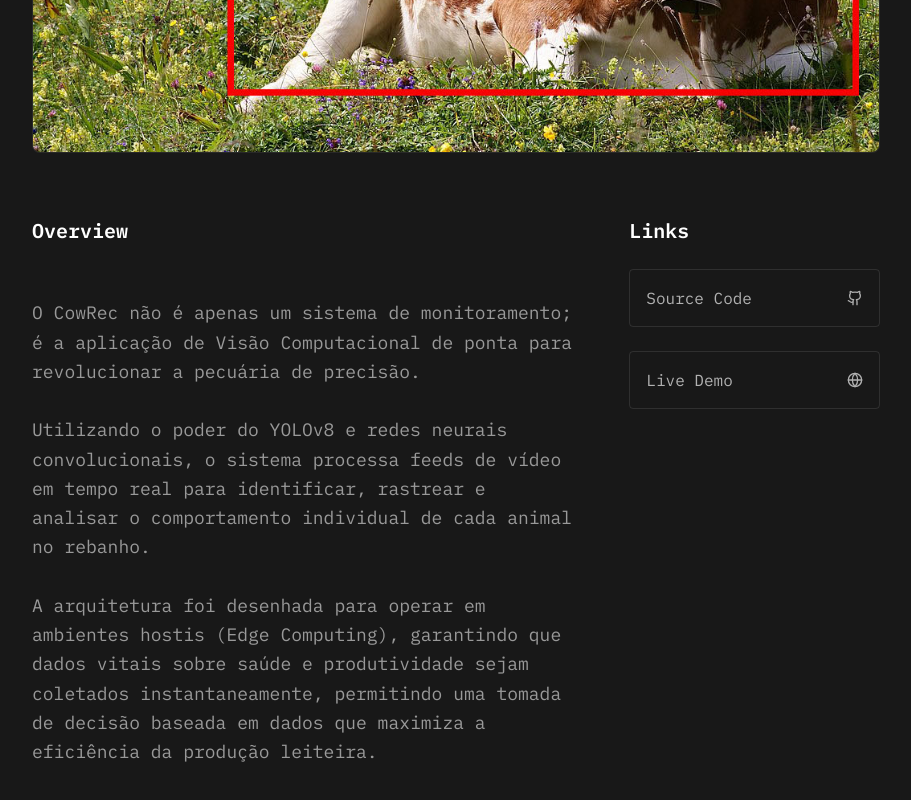
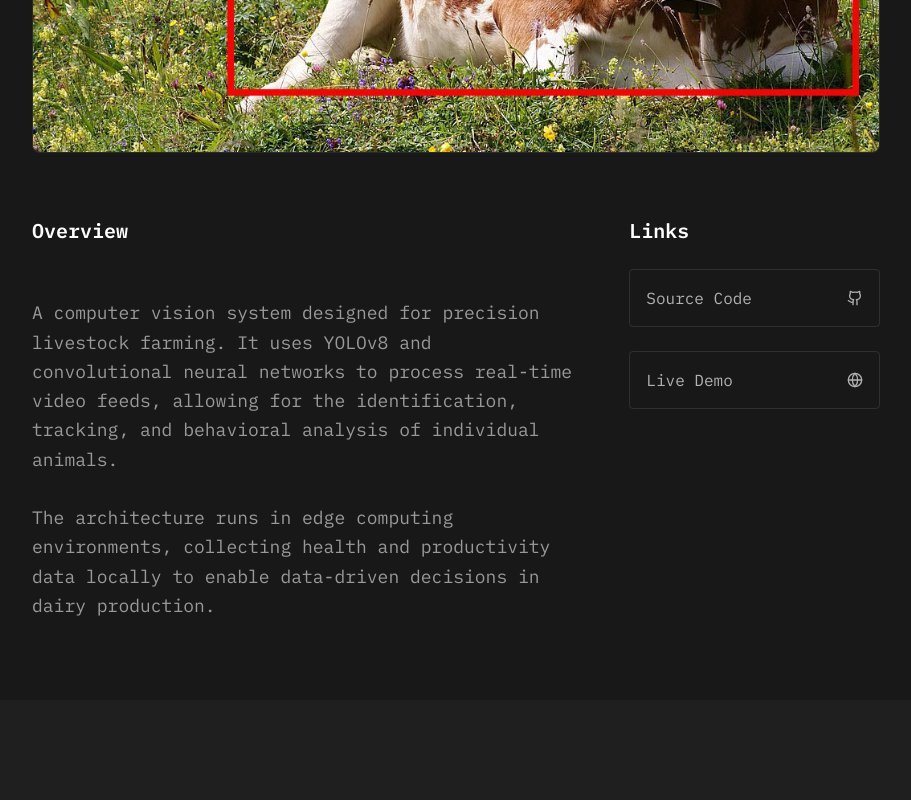
Before and after one commit to PontoPe/PortfolioWebsite, a Next.js app in the folder portfolio/: page /work/cowrec in a window 1280 px wide. Shown: the part 662-1462 px from the top of the page, without its empty margins (184-1095 px from the left). After the commit the page ends 1362 px from the top, so only its background shows below. Built offline with nearby package versions, Linux system fonts and the light colour scheme.

Commit message:
docker-tracker project addition

```diff
--- a/portfolio/app/page.tsx
+++ b/portfolio/app/page.tsx
@@ -478,7 +478,7 @@ export default function Home() {
   const [time, setTime] = useState("");
   const [activeSection, setActiveSection] = useState("hero");
 
-  const lines = Array.from({ length: 310 }, (_, i) => i + 1);
+  const lines = Array.from({ length: 315 }, (_, i) => i + 1);
 
   const stackData = [
     { name: "Python", percent: "87%", icon: "/stack/python.png" },
@@ -645,6 +645,9 @@ export default function Home() {
                             <ProjectCard title="CowRec" slug="cowrec" status="Live" subtitle="Computer Vision backend for livestock tracking">
                                 <Image src="/projects/cow1.jpeg" alt="CowRec Project" fill className="object-cover" />
                             </ProjectCard>
+                            <ProjectCard title="Docker Email Tracker" slug="docker-tracker" status="MIT License" subtitle="a Docker project that tracks email opens and clicks using FastAPI, Redis and PostgreSQL">
+                                <Image src="/projects/docker-tracker.png" alt="Docker Email Tracker Project" fill className="object-cover" />
+                            </ProjectCard>
                             <ProjectCard title="Hyundai Backend" slug="hyundai" subtitle="Enterprise scalable API architecture">
                                 <Image src="/projects/hyundai.png" alt="Hyundai Project" fill className="object-cover" />
                             </ProjectCard>
@@ -656,9 +659,6 @@ export default function Home() {
                             </ProjectCard>
                             <ProjectCard title="OlaMundo!" slug="olamundo" subtitle="Educational platform backend">
                                 <Image src="/projects/olamundo.png" alt="OlaMundo Project" fill className="object-cover" />
-                            </ProjectCard>
-                            <ProjectCard title="Portfolio Website" slug="portfolio" subtitle="Next.js & Tailwind Personal Site">
-                                <Image src="/projects/portfolio.png" alt="Portfolio Project" fill className="object-cover" />
                             </ProjectCard>
                         </div>
                     </section>
--- a/portfolio/app/work/[slug]/page.tsx
+++ b/portfolio/app/work/[slug]/page.tsx
@@ -21,27 +21,36 @@ const projectsData: Record<string, Project> = {
     category: "Computer Vision / AI",
     date: "2024",
     description: `
-      O CowRec não é apenas um sistema de monitoramento; é a aplicação de Visão Computacional de ponta para revolucionar a pecuária de precisão.
+      A computer vision system designed for precision livestock farming. It uses YOLOv8 and convolutional neural networks to process real-time video feeds, allowing for the identification, tracking, and behavioral analysis of individual animals.
 
-      Utilizando o poder do YOLOv8 e redes neurais convolucionais, o sistema processa feeds de vídeo em tempo real para identificar, rastrear e analisar o comportamento individual de cada animal no rebanho.
-
-      A arquitetura foi desenhada para operar em ambientes hostis (Edge Computing), garantindo que dados vitais sobre saúde e produtividade sejam coletados instantaneamente, permitindo uma tomada de decisão baseada em dados que maximiza a eficiência da produção leiteira.
+      The architecture runs in edge computing environments, collecting health and productivity data locally to enable data-driven decisions in dairy production.
     `,
     stack: ["Python", "YOLOv8", "OpenCV", "FastAPI", "Docker"],
     image: "/projects/cow1.jpeg",
     github: "https://github.com/PontoPe/CowRec",
     demo: "https://cowrec.com",
   },
+  "docker-tracker": {
+    title: "Docker Email Tracker",
+    category: "Docker / Backend / FastAPI / DevOps",
+    date: "2026",
+    description: `
+      An independent pixel tracking system for monitoring email engagement. It captures "email open" metrics by serving a 1x1 transparent image that triggers a backend event when loaded by a client.
+
+      The infrastructure uses Docker Compose to orchestrate three services: FastAPI for logic, Redis for high-performance counting, and PostgreSQL for persistent logging. Key features include isolated networks for security, persistent volumes for data integrity, and custom healthchecks to manage service startup order.
+    `,
+    stack: ["Python", "FastAPI", "uvicorn", "HTML", "PostgreSQL", "Redis"],
+    image: "/projects/docker-tracker.png",
+    demo: "https://github.com/PontoPe/docker-email-read-status.git",
+  },
   "hyundai": {
     title: "Hyundai Process Manager",
     category: "Enterprise Automation",
     date: "2023",
     description: `
-      Uma solução de orquestração de processos massiva, desenvolvida para eliminar gargalos operacionais em uma das maiores montadoras do mundo.
+      A process orchestration system built for automotive manufacturing operations. It acts as a central logic unit, automating decisions ranging from predictive parts inventory for vehicle assembly to dynamic staff allocation on the production line.
 
-      Este sistema atua como o "cérebro digital" da fábrica, automatizando decisões complexas de ponta a ponta: desde o cálculo preditivo de estoque de peças para a montagem de um veículo específico até a alocação dinâmica de engenheiros e técnicos na linha de produção.
-
-      Além do chão de fábrica, a arquitetura se estende aos processos administrativos, gerindo fluxos de contratação e desligamento com a mesma precisão cirúrgica aplicada à montagem de automóveis, resultando em uma redução drástica de desperdício e tempo ocioso.
+      The system also manages administrative workflows, such as hiring and termination processes, standardizing operations to reduce downtime and resource waste.
     `,
     stack: ["Java", "Spring Boot", "AWS", "PostgreSQL"],
     image: "/projects/hyundai.png",
@@ -51,11 +60,9 @@ const projectsData: Record<string, Project> = {
     category: "Data Engineering",
     date: "2023",
     description: `
-      Em operações de escala global, milissegundos importam. Este projeto consistiu na arquitetura de um pipeline de dados de altíssimo throughput, capaz de ingerir e processar terabytes de informações de produção em tempo real.
+      A high-throughput data pipeline architecture designed to ingest and process production metrics in real-time.
 
-      Utilizando Apache Kafka como espinha dorsal, o sistema desacopla a produção da análise, garantindo que nenhum dado crítico seja perdido, mesmo sob picos extremos de carga.
-
-      O resultado é um Data Lake robusto e confiável que alimenta dashboards executivos com métricas precisas, permitindo que a gigante da alimentação monitore sua eficiência operacional com granularidade sem precedentes.
+      Built on Apache Kafka, the system decouples data production from analysis, preventing data loss during high load peaks. It feeds a Data Lake that drives executive dashboards, providing granular monitoring of operational efficiency.
     `,
     stack: ["Python", "Apache Kafka", "Pandas", "SQL"],
     image: "/projects/jbs.png",
@@ -65,11 +72,9 @@ const projectsData: Record<string, Project> = {
     category: "SaaS Platform",
     date: "2023",
     description: `
-      Gerenciar campeonatos de e-sports exige mais do que planilhas; exige uma infraestrutura capaz de suportar a intensidade da competição.
+      A SaaS platform for e-sports tournament management. The system includes an algorithmic bracket generator and real-time match updates to replace manual spreadsheet management.
 
-      O TourneySys é uma plataforma SaaS completa projetada para organizadores de torneios. Com um algoritmo robusto de geração de chaves (brackets) e atualizações em tempo real, ele elimina o caos da gestão manual.
-
-      A interface reativa garante que jogadores e espectadores tenham acesso instantâneo a resultados e próximos confrontos, criando uma experiência profissional e fluida, seja para campeonatos locais ou torneios de larga escala.
+      The interface provides players and spectators with immediate access to results and schedules, supporting both local events and larger scale competitions.
     `,
     stack: ["React", "Node.js", "MongoDB"],
     image: "/projects/tourneysys.png",
@@ -80,25 +85,21 @@ const projectsData: Record<string, Project> = {
     category: "EdTech / Java GUI",
     date: "2024",
     description: `
-      Desmistificando a complexidade do código para a próxima geração de desenvolvedores. O "OlaMundo!" é uma plataforma educacional gamificada que transforma o aprendizado de lógica de programação em uma experiência visual e intuitiva.
+      A gamified educational platform for learning programming logic. It features a custom Java-based Graphical User Interface (GUI) that guides users through progressive coding challenges.
 
-      Inspirado na pedagogia interativa de apps como Duolingo, desenvolvi uma interface gráfica completa (GUI) em Java que guia novatos através de desafios progressivos.
-
-      O sistema abstrai a sintaxe difícil inicial, focando na construção do raciocínio algorítmico, criando uma base sólida e encorajadora para quem está escrevendo suas primeiras linhas de código.
+      The system abstracts complex syntax to focus on algorithmic reasoning, helping beginners understand core concepts before moving to raw code.
     `,
     stack: ["Java", "Swing/FX", "OOP Patterns"],
     image: "/projects/olamundo.png",
   },
   "portfolio": {
-    title: "Portfolio Pessoal",
+    title: "Personal Portfolio",
     category: "Web Development",
     date: "2025",
     description: `
-      Este site não é apenas uma vitrine, é uma declaração de capacidade técnica. Construído sobre o ecossistema moderno do Next.js 14+, ele combina performance extrema com design "Hacker/Terminal".
+      A personal portfolio website built on Next.js 14+. It utilizes Server Components for fast initial loading and Tailwind CSS for styling.
 
-      Cada interação foi micro-otimizada: do sistema de arquivos virtual simulado no terminal aos efeitos de texto criptografado. A arquitetura utiliza Server Components para carregamento instantâneo e Tailwind CSS para um design system consistente e responsivo.
-
-      Mais do que mostrar projetos, este portfólio demonstra na prática o domínio sobre Frontend, UX Design e Engenharia de Software moderna.
+      Features include a simulated terminal file system and text decryption effects. The project focuses on performance optimization and responsive design across devices.
     `,
     stack: ["Next.js", "Tailwind CSS", "TypeScript"],
     image: "/projects/portfolio.png",
@@ -106,10 +107,8 @@ const projectsData: Record<string, Project> = {
 };
 
 // 3. COMPONENTE DE PÁGINA (SERVER COMPONENT)
-// Note que agora é 'async' e recebe 'params' como Promise
 export default async function ProjectPage({ params }: { params: Promise<{ slug: string }> }) {
 
-  // No Next.js 15+, params é uma Promise, precisamos do await
   const { slug } = await params;
   const project = projectsData[slug];
 
@@ -187,7 +186,7 @@ export default async function ProjectPage({ params }: { params: Promise<{ slug:
   );
 }
 
-// 4. GERAÇÃO ESTÁTICA (Isso funciona porque removemos o "use client")
+// 4. GERAÇÃO ESTÁTICA
 export async function generateStaticParams() {
   return [
     { slug: 'cowrec' },
@@ -195,6 +194,7 @@ export async function generateStaticParams() {
     { slug: 'jbs' },
     { slug: 'tourneysys' },
     { slug: 'olamundo' },
+    { slug: 'docker-tracker' },
     { slug: 'portfolio' },
   ];
 }
```
Also changed, not shown: 1 other file (tests, documents, lock files or other folders).
